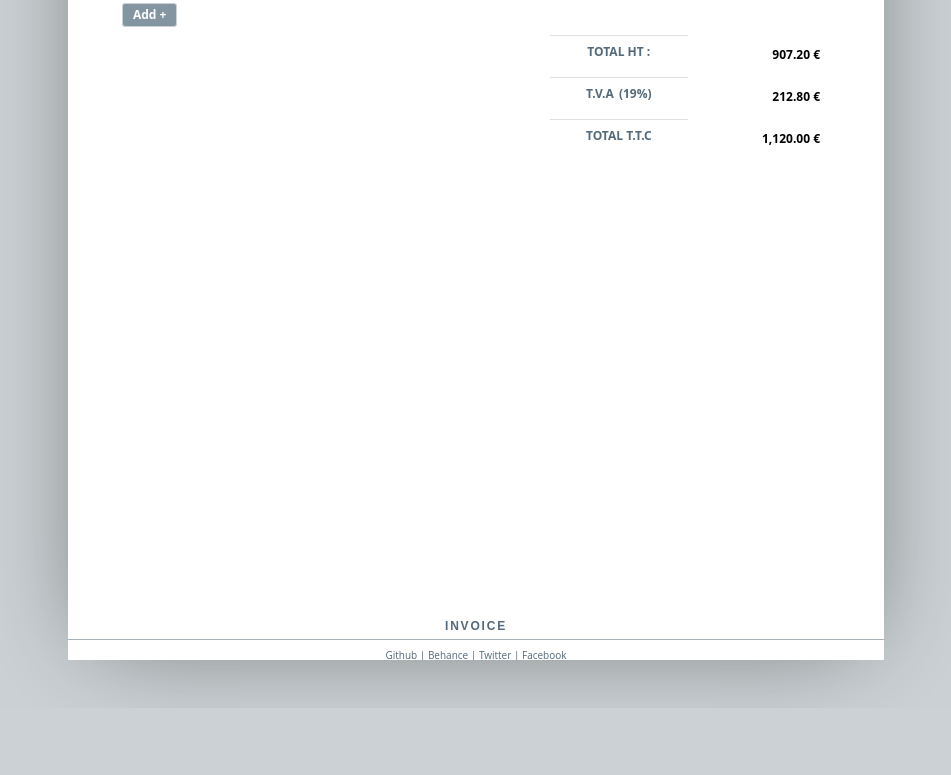
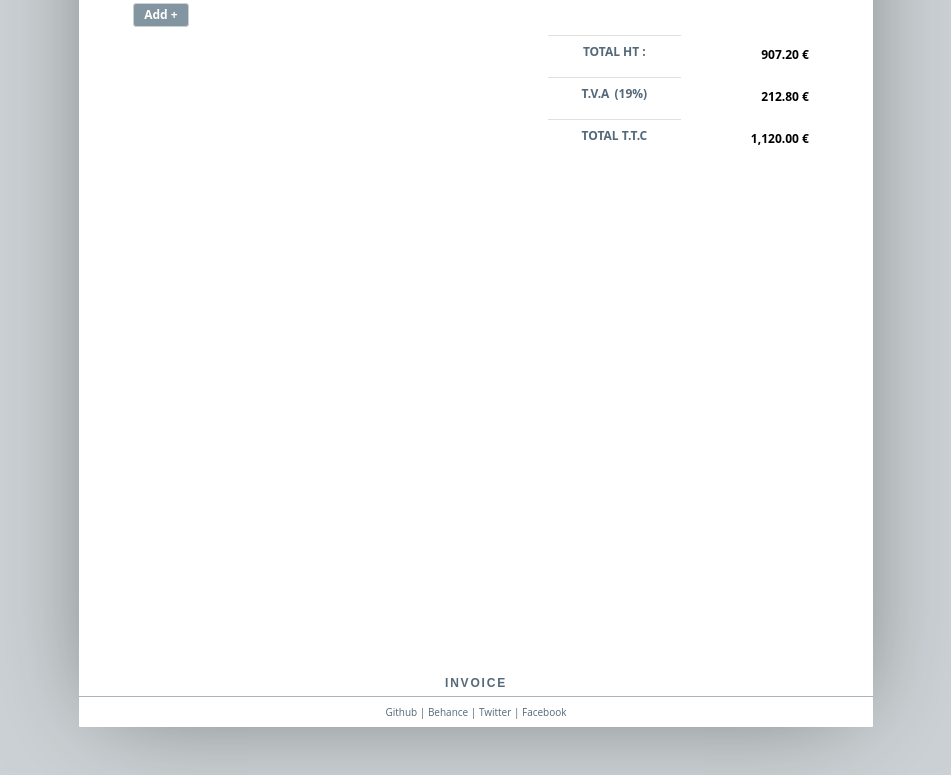
Before and after one commit to scyrencop/invoice-html5, a plain HTML site: page index.html in a window 1280 px wide. Shown: the part 444-1219 px from the top of the page, without its empty margins (164-1115 px from the left). Before the commit the page ends 1152 px from the top, so only its background shows below. Drawn offline with Linux system fonts and the light colour scheme.

Commit message:
fix footer &  update design

```diff
--- a/css/style.scss
+++ b/css/style.scss
@@ -105,8 +105,11 @@ html {
     margin: 0 auto;
     overflow: hidden;
     height: 11in;
+    height: 12in;
     padding: 0.5in;
     width: 8.5in;
+        width: 210mm;
+        height: 297mm;
     background: #FFF;
     border-radius: 1px;
     box-shadow: 0 0 1in -0.25in rgba(0, 0, 0, 0.5);
@@ -275,13 +278,14 @@ table.balance td {
 }
 
 /* footer */
-footer{
+.footer{
   position: absolute;
   box-sizing: border-box;
   width:100%;
-  bottom: 0px;
+  bottom: 0;
   color: #546979;
   left:0;
+  margin-bottom: 10px;
   h1 {
       border: none;
       border-width: 0 0 1px;
--- a/index.html
+++ b/index.html
@@ -94,7 +94,7 @@
             </tr>
         </table>
 
-    <footer>
+    <div class="footer">
         <h1><span contenteditable>Invoice</span></h1>
         <div style="text-align:center">
             <a href="https://github.com/scyrencop">Github</a> |
@@ -104,10 +104,7 @@
 
             <br>
         </div>
-    </footer>
-    <!-- <footer style="text-align:center">
-        <p>ZOUATI Volailles - La volaille qui vous fait plaisir</p>
-    </footer> -->
+    </div>
 
    </div>
 
```
Also changed, not shown: css/style.css, 2 other files.
